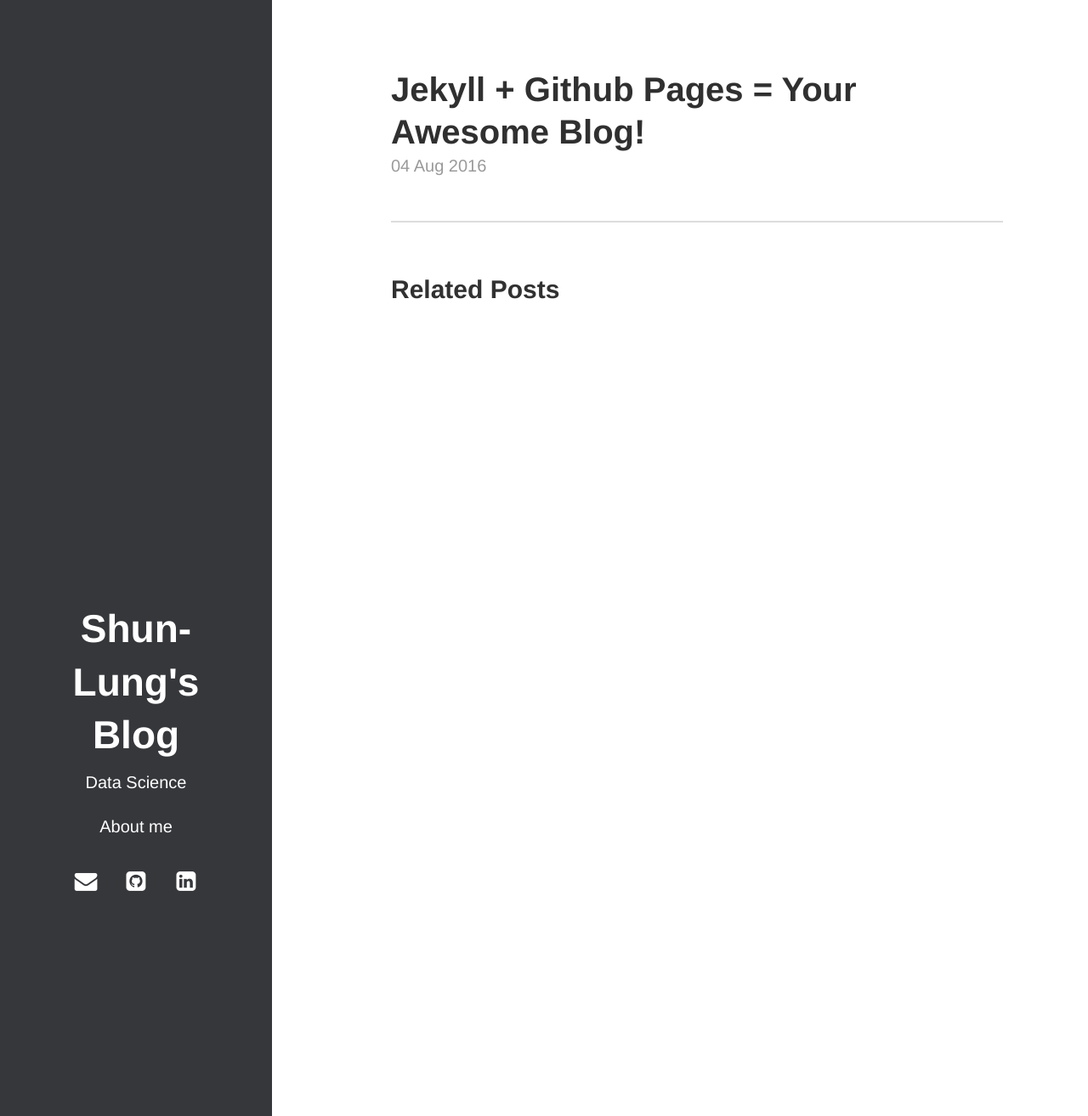
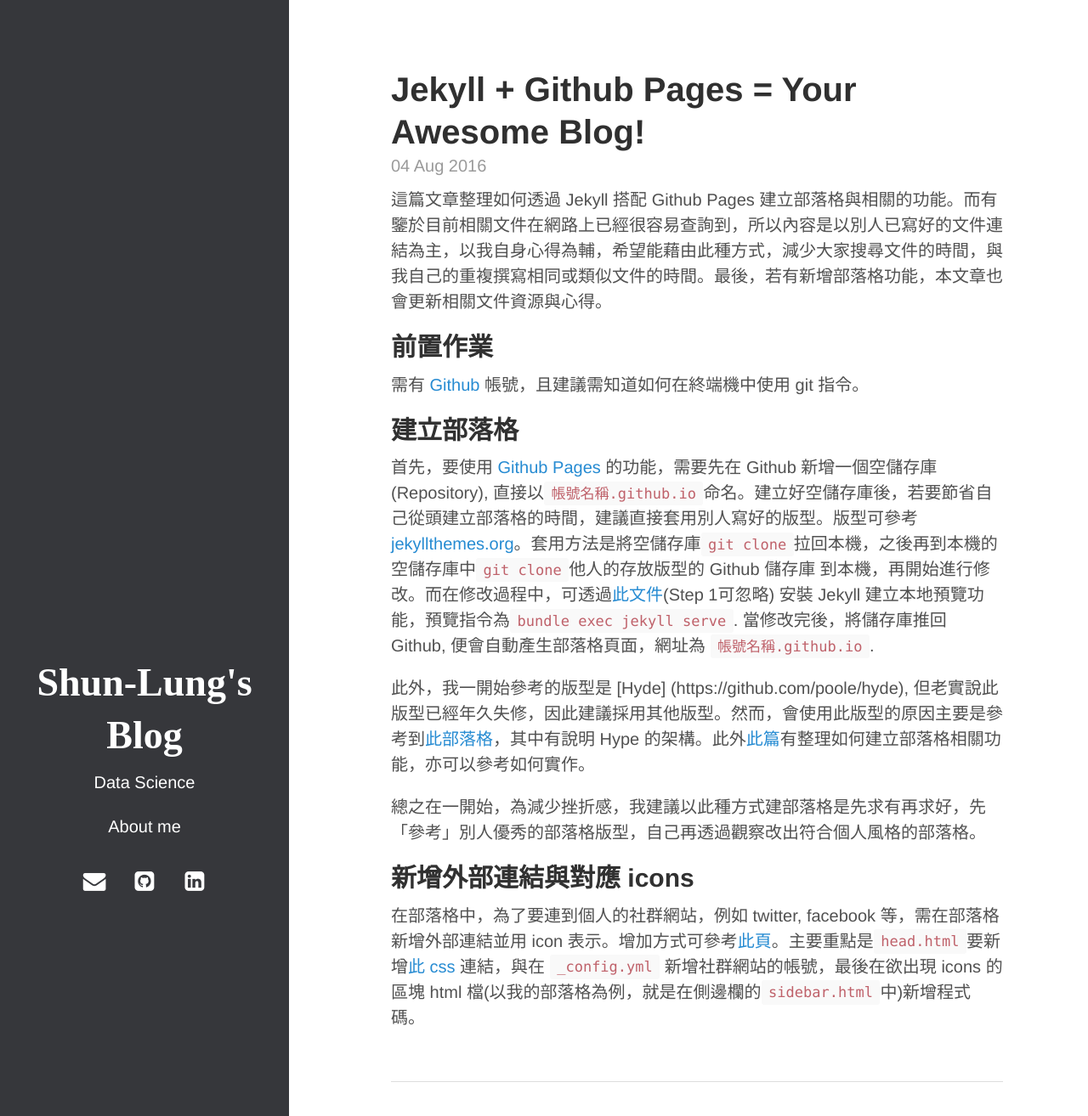
Before and after one commit to codeAligned/slchangtw.netlify, a Jekyll site: the page built from _posts/2016-08-04-Jekyll-+-Github-Pages-=-Your-Awesome-Blog!.md, in a window 1280 px wide and 1314 px high. Shown: the whole window at 85% size. Built offline with Jekyll 4.4.1, drawn with Linux system fonts in a browser that asks for light colours.

Commit message:
update 20160804 post and about me

```diff
--- a/_layouts/post.html
+++ b/_layouts/post.html
@@ -7,19 +7,3 @@
   <span class="post-date">{{ page.date | date_to_string }}</span>
   {{ content }}
 </div>
-
-<div class="related">
-  <h2>Related Posts</h2>
-  <ul class="related-posts">
-    {% for post in site.related_posts limit:3 %}
-      <li>
-        <h3>
-          <a href="{{ post.url }}">
-            {{ post.title }}
-            <small>{{ post.date | date_to_string }}</small>
-          </a>
-        </h3>
-      </li>
-    {% endfor %}
-  </ul>
-</div>
--- a/_posts/2016-08-04-Jekyll-+-Github-Pages-=-Your-Awesome-Blog!.md
+++ b/_posts/2016-08-04-Jekyll-+-Github-Pages-=-Your-Awesome-Blog!.md
@@ -1,4 +1,23 @@
 ---
 layout: post
 title: "Jekyll + Github Pages = Your Awesome Blog!"
+author: Shun-Lung Chang
 ---
+
+這篇文章整理如何透過 Jekyll 搭配 Github Pages 建立部落格與相關的功能。而有鑒於目前相關文件在網路上已經很容易查詢到，所以內容是以別人已寫好的文件連結為主，以我自身心得為輔，希望能藉由此種方式，減少大家搜尋文件的時間，與我自己的重複撰寫相同或類似文件的時間。最後，若有新增部落格功能，本文章也會更新相關文件資源與心得。
+
+## 前置作業
+
+需有 [Github](https://github.com/) 帳號，且建議需知道如何在終端機中使用 git 指令。
+
+## 建立部落格
+
+首先，要使用 [Github Pages](https://pages.github.com/) 的功能，需要先在 Github 新增一個空儲存庫 (Repository), 直接以`帳號名稱.github.io`命名。建立好空儲存庫後，若要節省自己從頭建立部落格的時間，建議直接套用別人寫好的版型。版型可參考[jekyllthemes.org](jekyllthemes.org)。套用方法是將空儲存庫`git clone`拉回本機，之後再到本機的空儲存庫中`git clone`他人的存放版型的 Github 儲存庫 到本機，再開始進行修改。而在修改過程中，可透過[此文件](https://help.github.com/articles/setting-up-your-github-pages-site-locally-with-jekyll/)(Step 1可忽略) 安裝 Jekyll 建立本地預覽功能，預覽指令為`bundle exec jekyll serve`. 當修改完後，將儲存庫推回 Github, 便會自動產生部落格頁面，網址為 `帳號名稱.github.io`.
+
+此外，我一開始參考的版型是 [Hyde] (https://github.com/poole/hyde), 但老實說此版型已經年久失修，因此建議採用其他版型。然而，會使用此版型的原因主要是參考到[此部落格](https://rhadow.github.io/2015/02/18/Jekyll-x-Github-x-Blog-Part1/)，其中有說明 Hype 的架構。此外[此篇](https://rhadow.github.io/2015/02/20/Jekyll-x-Github-x-Blog-Part2/)有整理如何建立部落格相關功能，亦可以參考如何實作。
+
+總之在一開始，為減少挫折感，我建議以此種方式建部落格是先求有再求好，先「參考」別人優秀的部落格版型，自己再透過觀察改出符合個人風格的部落格。
+
+## 新增外部連結與對應 icons
+
+在部落格中，為了要連到個人的社群網站，例如 twitter, facebook 等，需在部落格新增外部連結並用 icon 表示。增加方式可參考[此頁](https://blog.r3bl.me/en/simple-social-media-links-jekyll/)。主要重點是`head.html`要新增[此 css](http://fontawesome.io/) 連結，與在 `_config.yml` 新增社群網站的帳號，最後在欲出現 icons 的區塊 html 檔(以我的部落格為例，就是在側邊欄的`sidebar.html`中)新增程式碼。
--- a/public/css/hyde.css
+++ b/public/css/hyde.css
@@ -65,7 +65,7 @@
     top: 0;
     left: 0;
     bottom: 0;
-    width: 16rem; /* the width of the side bar */
+    width: 17rem; /* the width of the side bar */
     text-align: center;
   }
 }
@@ -79,6 +79,7 @@
 .sidebar-about h1 {
   color: #fff;
   margin-top: 0;
+  font-family: "Abril Fatface", serif;
   font-size: 2.5rem; /* font size of the blog's title */
 }
 
@@ -163,6 +164,8 @@
   }
 }
 
+
+
 /*
  * Themes
  *
```
Also changed, not shown: about.md (+4 -22 lines).
